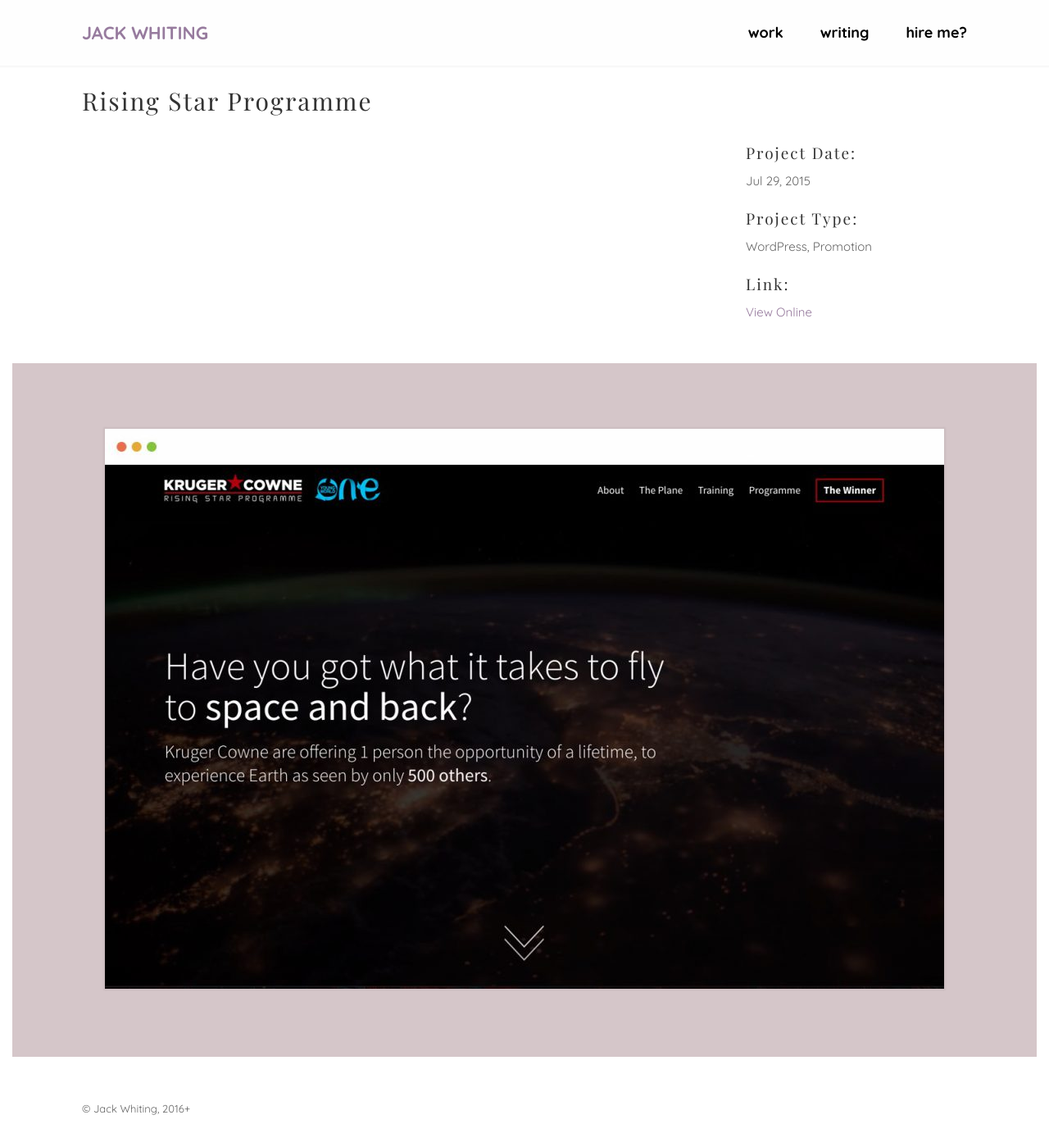
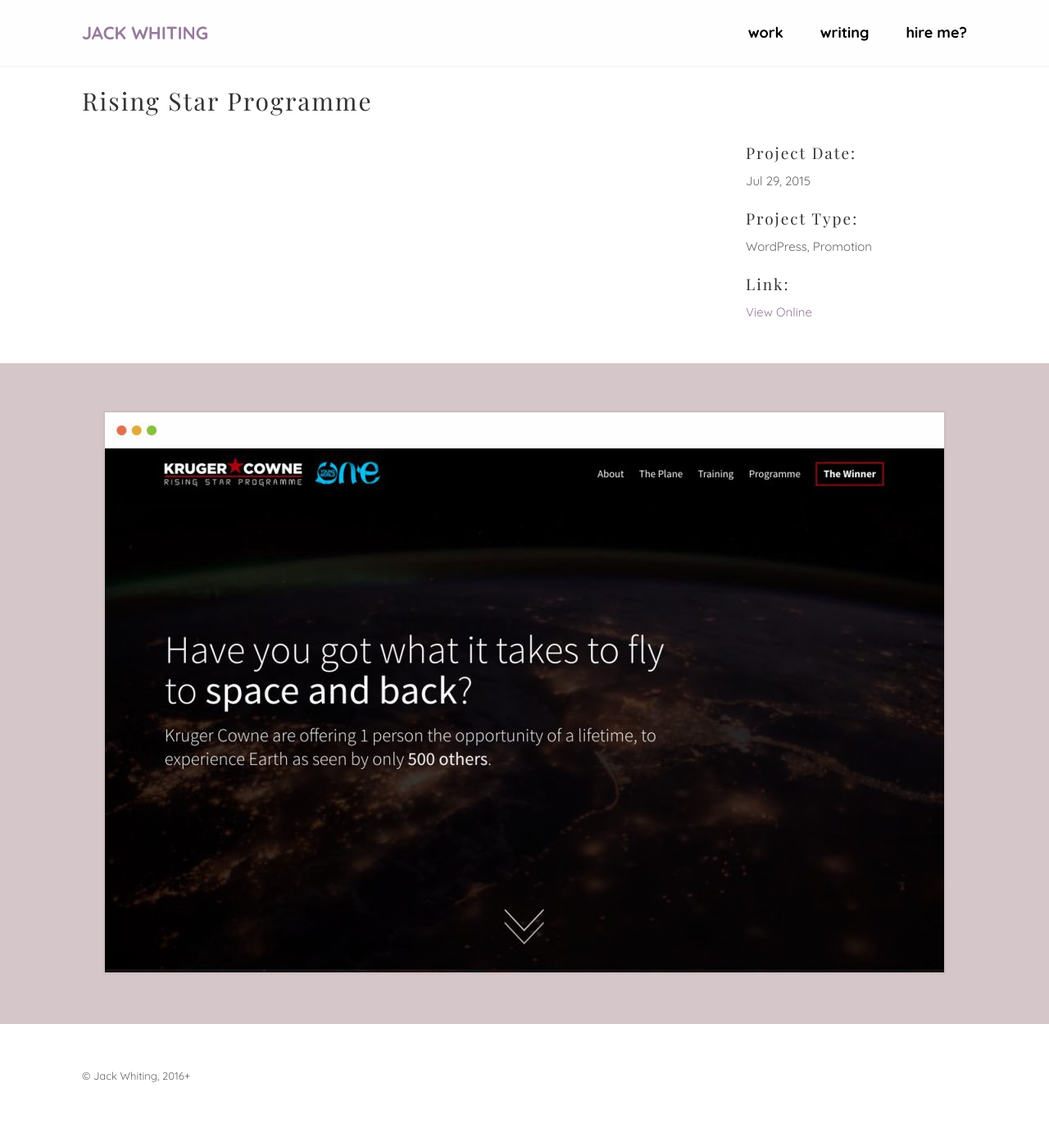
Before and after one commit to jackabox/old.jackwhiting.co.uk, a Jekyll site: the page built from _works/rising-star-programme.md, in a window 1280 px wide and 1400 px high, scrolled down 37 px. Shown: the whole window at 82% size. Built offline with Jekyll 4.4.1, drawn with Linux system fonts in a browser that asks for light colours; after the commit the page ends 1397 px from its top, so only the background shows below that.

Commit message:
Works single changes

```diff
--- a/_sass/pages/_single-work.scss
+++ b/_sass/pages/_single-work.scss
@@ -1,15 +1,30 @@
 .work-single {
-	display: flex;
-	justify-content: space-between;
 	margin-bottom: 30px;
+
+	@media (min-width: 600px) {
+		display: flex;
+		justify-content: space-between;
+	}
 }
 
 .work-single__description {
-	width: 71%;
+	@media (min-width: 600px) {
+		width: 66%;
+	}
+
+	@media (min-width: 768px) {
+		width: 71%;
+	}
 }
 
 .work-single__meta {
-	width: 25%;
+	@media (min-width: 600px) {
+		width: 33%;
+	}
+
+	@media (min-width: 768px) {
+		width: 25%;
+	}
 
 	p {
 		font-size: 15px;
@@ -25,9 +40,19 @@
 }
 
 .work-images {
-	padding: 80px 50px;
+	margin: 0 -25px;
+	width: calc(100% + 50px);
 	background-color: #f7f7f7;
 	text-align: center;
+	padding: 20px 30px;
+
+	@media (min-width 600px) {
+		padding: 50px 35px;
+	}
+
+	@media (min-width: 768px) {
+		padding: 60px;
+	}
 
 	img {
 		margin: 0 auto;
--- a/css/main.scss
+++ b/css/main.scss
@@ -71,15 +71,20 @@
 }
 
 .works {
-	display: flex;
-	flex-wrap: wrap;
-	justify-content: space-between;
+	@media (min-width: 500px) {
+		display: flex;
+		flex-wrap: wrap;
+		justify-content: space-between;
+	}
 }
 
 .work-item {
 	margin-bottom: 30px;
-	width: 48%;
 	position: relative;
+
+	@media (min-width: 500px) {
+		width: 48%;
+	}
 
 	img {
 		max-width: 100%;
@@ -91,10 +96,14 @@
 	}
 
 	.image {
-		padding: 40px;
+		padding: 15px;
 		margin-bottom: 15px;
 		background: #ddd;
 		overflow: hidden;
+
+		@media (min-width: 768px) {
+			padding: 40px;
+		}
 	}
 
 	&:hover {
```
